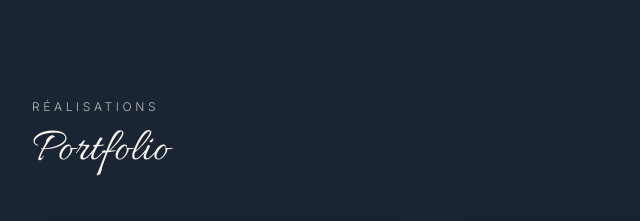
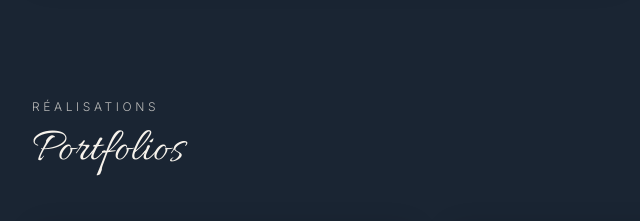
Before and after one commit to MelanyFroment/melany-froment-cv, a plain HTML site: page index.html in a window 1280 px wide. Shown: the part 1980-2201 px from the top of the page, 0-640 px from the left. Drawn offline with nearby package versions, Linux system fonts and the light colour scheme.

```diff
--- a/index.html
+++ b/index.html
@@ -274,7 +274,7 @@
         <div class="reveal">
           <h2 class="text-xs uppercase tracking-[0.3em] text-creamMuted">Réalisations</h2>
           <p id="portfolio-heading" class="mt-3 font-script text-3xl text-cream sm:text-4xl md:text-[2.65rem] lg:text-5xl">
-            Portfolio
+            Portfolios
           </p>
         </div>
 
```
